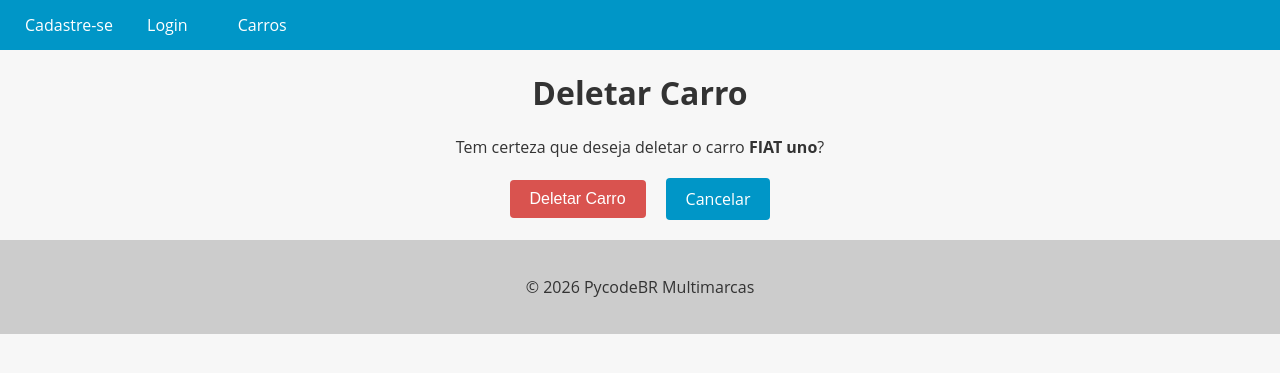
After one commit to ErickMazur29/cars_project, a Django app: page /car/3/delete in a window 1280 px wide. The commit adds this page. Shown: the top 373 px of the page. Run offline with Django 5.2, Linux system fonts and the light colour scheme; data comes from the database, SQL or seed files in the repository; both versions use the stored data as it was after the commit.

Commit message:
Adicionando UpdateView e DeleteView + melhoras no template

```diff
--- a/app/urls.py
+++ b/app/urls.py
@@ -18,7 +18,7 @@ from django.contrib import admin
 from django.urls import path
 from django.conf import settings
 from django.conf.urls.static import static
-from cars.views import index, CarsListView, NewCarCreateView, CarDetailView
+from cars.views import index, CarsListView, NewCarCreateView, CarDetailView, CarUpdateView, CarDeleteView
 from accounts.views import register_view, login_view, logout_view
 
 
@@ -30,6 +30,8 @@ urlpatterns = [
     path('cars/', CarsListView.as_view(), name='cars_list'),
     path('new_car/', NewCarCreateView.as_view(), name='new_car'),
     path('car/<int:pk>', CarDetailView.as_view(), name='car_detail'), # busca o carro pela seu id (pk)
+    path ('car/<int:pk>/update', CarUpdateView.as_view(), name='car_update' ),
+    path ('car/<int:pk>/delete', CarDeleteView.as_view(), name='car_delete' ),
     path('register/', register_view, name='register'),
     path('login/', login_view, name='login'),
     path('logout/', logout_view, name='logout'),
--- /dev/null
+++ b/cars/templates/car_delete.html
@@ -0,0 +1,77 @@
+{% extends "base.html" %}
+
+{% block content %}
+  <style>
+    .buttons-container {
+      display: flex;
+      justify-content: center;
+      margin-top: 20px;
+      margin-bottom: 20px;
+    }
+
+    .btn {
+      display: inline-block;
+      background-color: #0096c7;
+      color: #fff;
+      border: none;
+      padding: 10px 20px;
+      font-size: 16px;
+      border-radius: 4px;
+      cursor: pointer;
+      transition: background-color 0.3s ease-in-out;
+      margin: 0 10px;
+    }
+
+    .btn:hover {
+      background-color: #108eb8;
+    }
+
+    .btn-danger {
+      background-color: #d9534f;
+      text-decoration: none !important;
+    }
+
+    .btn-danger:hover {
+      background-color: #d2221c;
+    }
+
+    .error-message {
+      color: #d9534f;
+      font-size: 14px;
+      margin-top: 5px;
+    }
+
+    a {
+      text-decoration: none !important;
+    }
+
+    .card-body{
+      text-align: center;
+    }
+
+    .card-title{
+      display: flex;
+      justify-content: center;
+    }
+    .buttons-container{
+      display: flex;
+      justify-content: center;
+      align-items: center;
+    }
+  </style>
+  <div class="card">
+    <div class="card-header">
+      <h1 class="card-title">Deletar Carro</h1>
+    </div>
+    <div class="card-body">
+      <p>Tem certeza que deseja deletar o carro <strong>{{ object.brand }} {{ object.model }}</strong>?</p>
+      <form method="post">
+        {% csrf_token %}
+        <div class="buttons-container">
+          <button type="submit" class="btn btn-danger">Deletar Carro</button>
+          <a href="{% url 'car_update' pk=car.pk %}" class="btn btn-secondary">Cancelar</a>
+        </div>
+      </form>
+    </div>
+  </div>
+{% endblock %}
--- a/cars/views.py
+++ b/cars/views.py
@@ -1,7 +1,8 @@
 from django.shortcuts import render
 from cars.models import Car
+from django.urls import reverse_lazy
 from cars.forms import CarModelForm
-from django.views.generic import ListView, CreateView, DetailView
+from django.views.generic import ListView, CreateView, DetailView, UpdateView, DeleteView
 
 def index(request):
     return render(request, 'index.html')
@@ -33,3 +34,20 @@ class NewCarCreateView(CreateView):
 class CarDetailView(DetailView):
     model = Car
     template_name = 'car_detail.html'
+
+
+#Editar carro especifico
+class CarUpdateView(UpdateView):
+    model = Car
+    form_class = CarModelForm
+    template_name = 'car_update.html'
+    context_object_name = 'car'
+    success_url = '/cars/'
+
+    def get_success_url(self):
+        return reverse_lazy('car_detail', kwargs={'pk': self.object.pk})
+
+class CarDeleteView(DeleteView):
+    model = Car
+    template_name = 'car_delete.html'
+    context_object_name = 'car'
```
Also changed, not shown: accounts/templates/login.html (+13 -7 lines), accounts/templates/register.html (+13 -13 lines), cars/templates/car_detail.html (+8 -0 lines), cars/templates/car_update.html (added, +123 -0 lines), db.sqlite3, media/cars/ford_focus_2019.jpg (added), media/cars/ford_focus_2019_YO3a97V.jpg (added), media/cars/lago_mustang.jpg (added), media/cars/lago_mustang_71e82EK.jpg (added).
